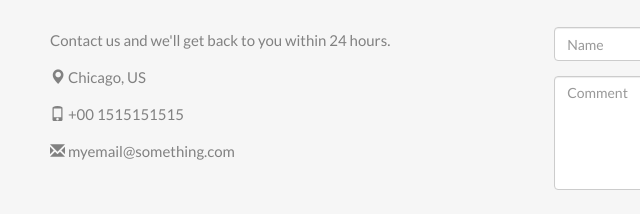
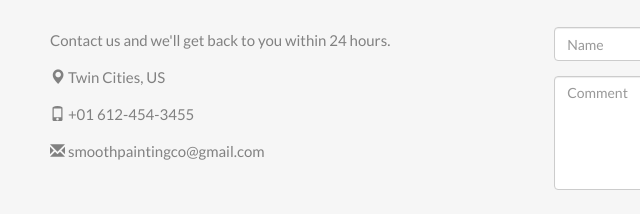
Before and after one commit to javierperez1/SmoothPaintingLLCWebsite, a plain HTML site: page source.html in a window 1280 px wide. Shown: the part 4074-4288 px from the top of the page, 0-640 px from the left. Drawn offline with nearby package versions, Linux system fonts and the light colour scheme.

Commit message:
Update source.html

```diff
--- a/source.html
+++ b/source.html
@@ -433,9 +433,9 @@
   <div class="row">
     <div class="col-sm-5">
       <p>Contact us and we'll get back to you within 24 hours.</p>
-      <p><span class="glyphicon glyphicon-map-marker"></span> Chicago, US</p>
-      <p><span class="glyphicon glyphicon-phone"></span> +00 1515151515</p>
-      <p><span class="glyphicon glyphicon-envelope"></span> myemail@something.com</p>
+      <p><span class="glyphicon glyphicon-map-marker"></span> Twin Cities, US</p>
+      <p><span class="glyphicon glyphicon-phone"></span> +01 612-454-3455</p>
+      <p><span class="glyphicon glyphicon-envelope"></span> smoothpaintingco@gmail.com</p>
     </div>
     <div class="col-sm-7 slideanim">
       <div class="row">
```
